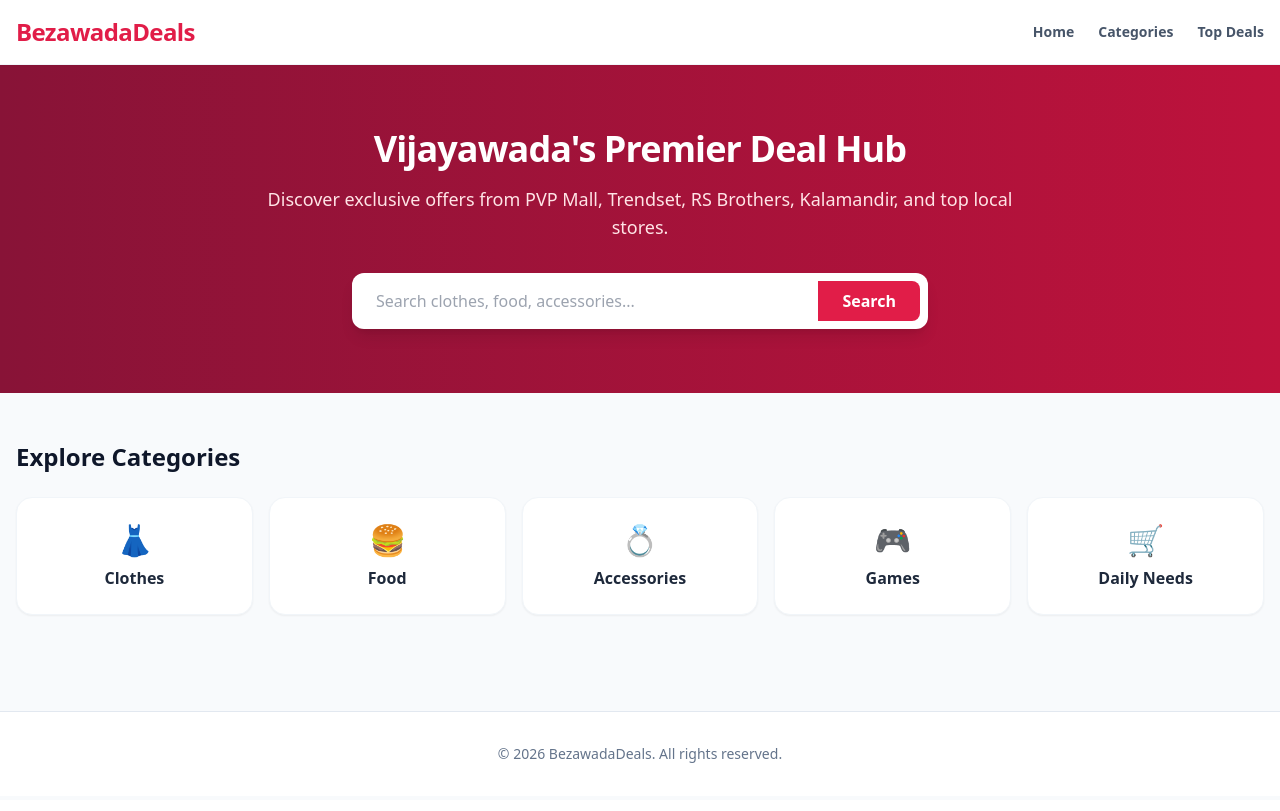
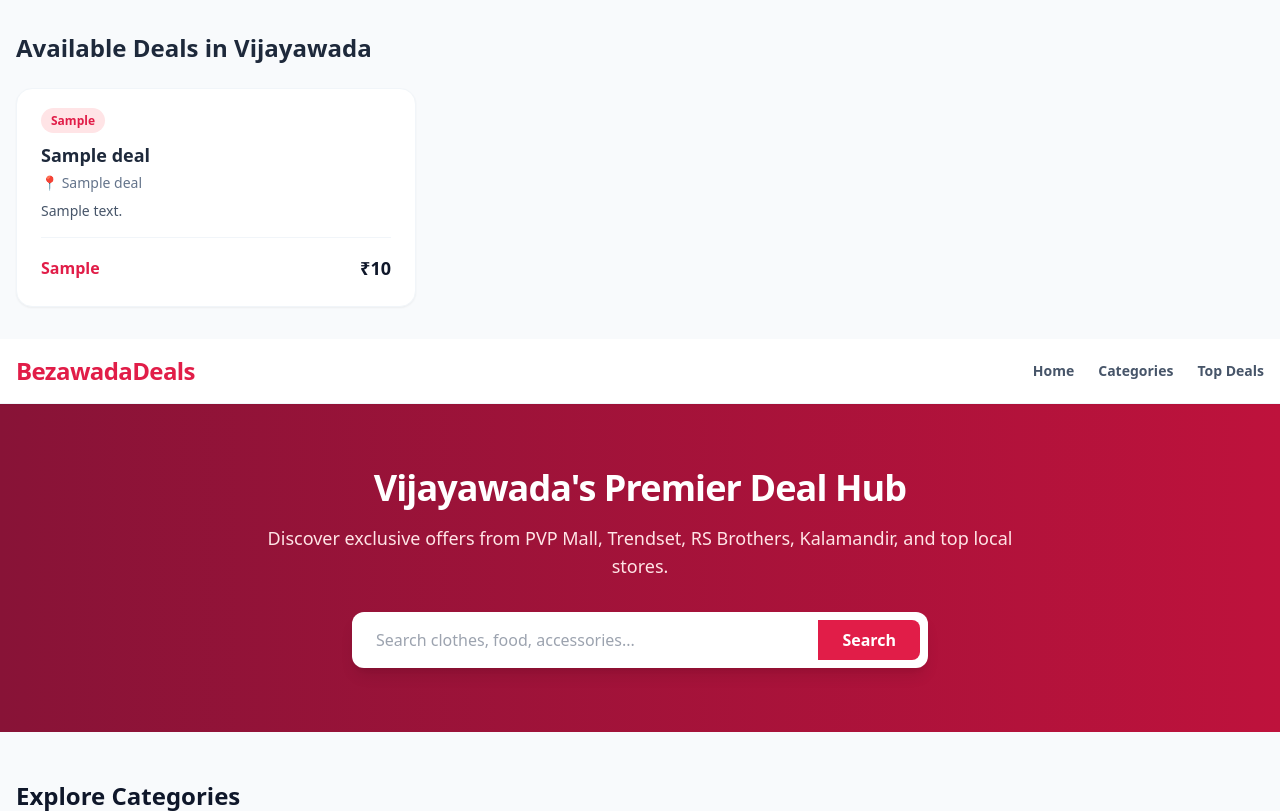
Before and after one commit to revathi096/bezawada-deals-backend, a Flask app: page / in a window 1280 px wide. Shown: the top 811 px of the page. Before the commit the page ends 763 px from the top, so only its background shows below. Run offline with Flask 3, Linux system fonts and the light colour scheme; tables that the repository leaves empty hold one stand-in row (values such as "Sample post"); some libraries are stand-ins or nearby versions.

Commit message:
Update index.html

```diff
--- a/templates/index.html
+++ b/templates/index.html
@@ -1,3 +1,68 @@
+<!-- Deals Display Section -->
+<section class="max-w-7xl mx-auto px-4 py-8" id="deals-section">
+    <h2 class="text-2xl font-bold mb-6 text-slate-800">Available Deals in Vijayawada</h2>
+    <div id="deals-container" class="grid grid-cols-1 md:grid-cols-3 gap-6">
+        <!-- Deals will load here dynamically -->
+    </div>
+</section>
+
+<!-- JavaScript to fetch and display deals -->
+<script>
+    async function loadDeals(category = 'All') {
+        try {
+            let url = '/api/offers';
+            if (category !== 'All') {
+                url += `?category=${encodeURIComponent(category)}`;
+            }
+            let response = await fetch(url);
+            let result = await response.json();
+
+            let container = document.getElementById('deals-container');
+            container.innerHTML = '';
+
+            if (result.data && result.data.length > 0) {
+                result.data.forEach(deal => {
+                    let card = `
+                        bg-white p-6 rounded-2xl shadow-sm border border-slate-100 hover:shadow-md transition flex flex-col justify-between
+                    `;
+                    let cardDiv = document.createElement('div');
+                    cardDiv.className = card;
+                    cardDiv.innerHTML = `
+                        <div>
+                            <span class="text-xs font-semibold px-2.5 py-1 bg-rose-100 text-rose-600 rounded-full">${deal.category}</span>
+                            <h3 class="font-bold text-lg text-slate-800 mt-3">${deal.title}</h3>
+                            <p class="text-sm text-slate-500 mt-1">📍 ${deal.place_name}</p>
+                            <p class="text-sm text-slate-600 mt-2">${deal.description}</p>
+                        </div>
+                        <div class="mt-4 flex items-center justify-between border-t pt-4 border-slate-100">
+                            <span class="text-rose-600 font-bold">${deal.discount}</span>
+                            <span class="text-slate-900 font-extrabold text-lg">₹${deal.price}</span>
+                        </div>
+                    `;
+                    container.appendChild(cardDiv);
+                });
+            } else {
+                container.innerHTML = `<p class="text-slate-500 col-span-3 text-center py-6">No deals found for this category right now.</p>`;
+            }
+        } catch (err) {
+            console.error("Error loading deals:", err);
+        }
+    }
+
+    // Page load అయిన వెంటనే అన్ని డీల్స్ చూపించడానికి
+    loadDeals('All');
+
+    // కేటగిరీల (Clothes, Food మొదలైనవి) మీద క్లిక్ చేస్తే ఆటోమేటిక్‌గా ఫిల్టర్ అవ్వడానికి
+    document.querySelectorAll('#Categories div').forEach(item => {
+        item.style.cursor = 'pointer';
+        item.item_category = item.querySelector('h4').innerText.trim();
+        item.addEventListener('click', () => {
+            loadDeals(item.item_category);
+            document.getElementById('deals-section').scrollIntoView({ behavior: 'smooth' });
+        });
+    });
+</script>
+
 <!DOCTYPE html>
 <html lang="en">
 <head>
```
